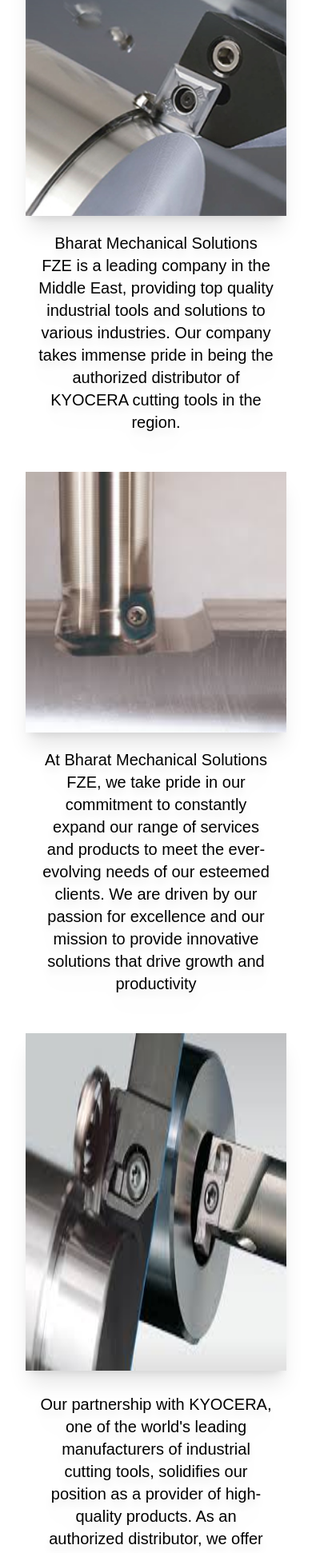
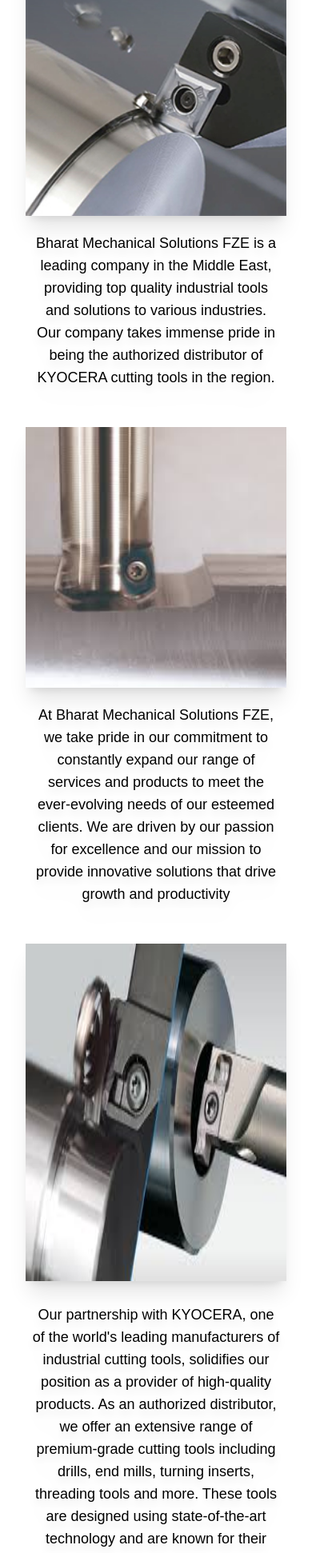
Before and after one commit to JunaidShaikh01/Bharat-Mechanical-Solutions, a React (Vite) app in the folder Frontend/: page /about in a window 390 px wide. Shown: the part 720-2662 px from the top of the page at 80% size. Built offline with nearby package versions, Linux system fonts and the light colour scheme.

Commit message:
About section fixed

```diff
--- a/Frontend/src/Components/About/About.jsx
+++ b/Frontend/src/Components/About/About.jsx
@@ -41,8 +41,8 @@ export default function About() {
               </button>
             </Link>
           </div>
-          <div className="text w-full md:w-[50%] flex items-center justify-center px-4 font-rajdhani">
-            <p className="text-center drop-shadow-xl text-xl md:text-2xl">
+          <div className="text w-full md:w-[50%] flex items-center justify-center px-2 md:px-4 font-rajdhani">
+            <p className="text-center drop-shadow-xl text-lg md:text-2xl">
               Bharat Mechanical Solutions FZE is a leading company in the Middle
               East, providing top quality industrial tools and solutions to
               various industries. Our company takes immense pride in being the
@@ -52,8 +52,8 @@ export default function About() {
         </div>
 
         <div className="flex flex-col-reverse md:flex-row px-8 md:px-3 lg:px-[10rem] mt-8 gap-5 md:gap-3 ">
-          <div className="text w-full md:w-[50%] flex items-center justify-center px-4 font-rajdhani">
-            <p className="text-center drop-shadow-xl text-xl md:text-2xl">
+          <div className="text w-full md:w-[50%] flex items-center justify-center px-2 md:px-4 font-rajdhani">
+            <p className="text-center drop-shadow-xl text-lg md:text-2xl">
               At Bharat Mechanical Solutions FZE, we take pride in our
               commitment to constantly expand our range of services and products
               to meet the ever-evolving needs of our esteemed clients. We are
@@ -92,8 +92,8 @@ export default function About() {
               </button>
             </Link>
           </div>
-          <div className="text w-full md:w-[50%] flex items-center justify-center  px-4 font-rajdhani">
-            <p className="text-center drop-shadow-xl text-xl md:text-2xl mt-2 ">
+          <div className="text w-full md:w-[50%] flex items-center justify-center px-2 md:px-4 font-rajdhani">
+            <p className="text-center drop-shadow-xl text-lg md:text-2xl mt-2 ">
               Our partnership with KYOCERA, one of the world's leading
               manufacturers of industrial cutting tools, solidifies our position
               as a provider of high-quality products. As an authorized
```
